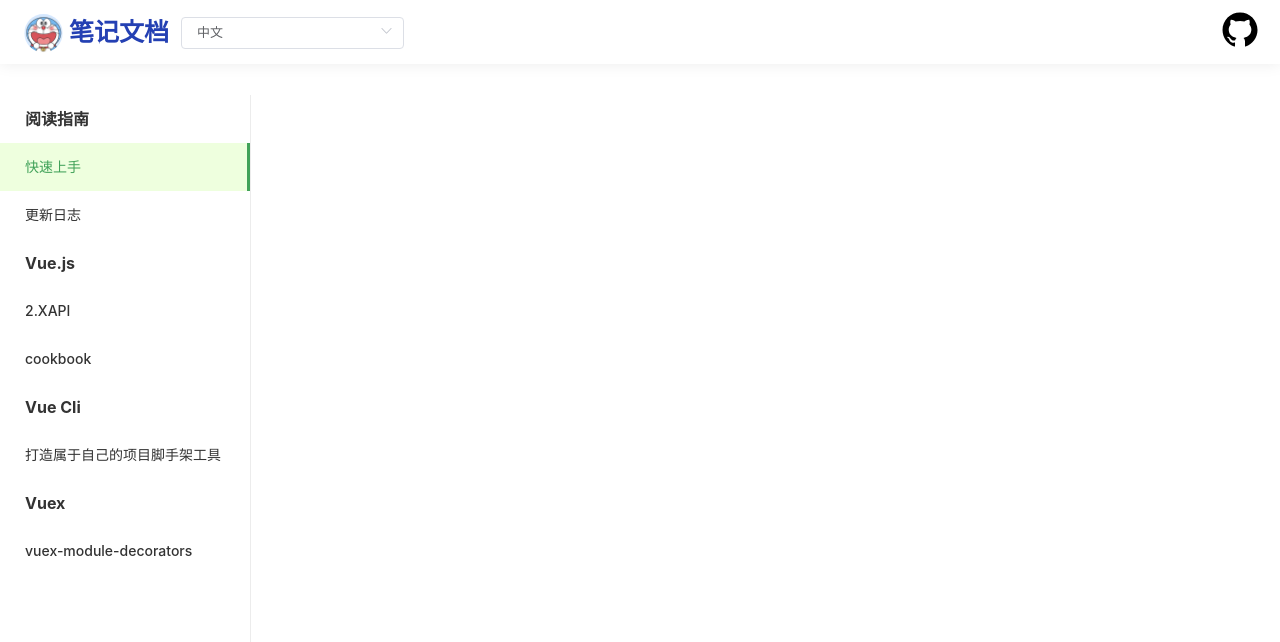
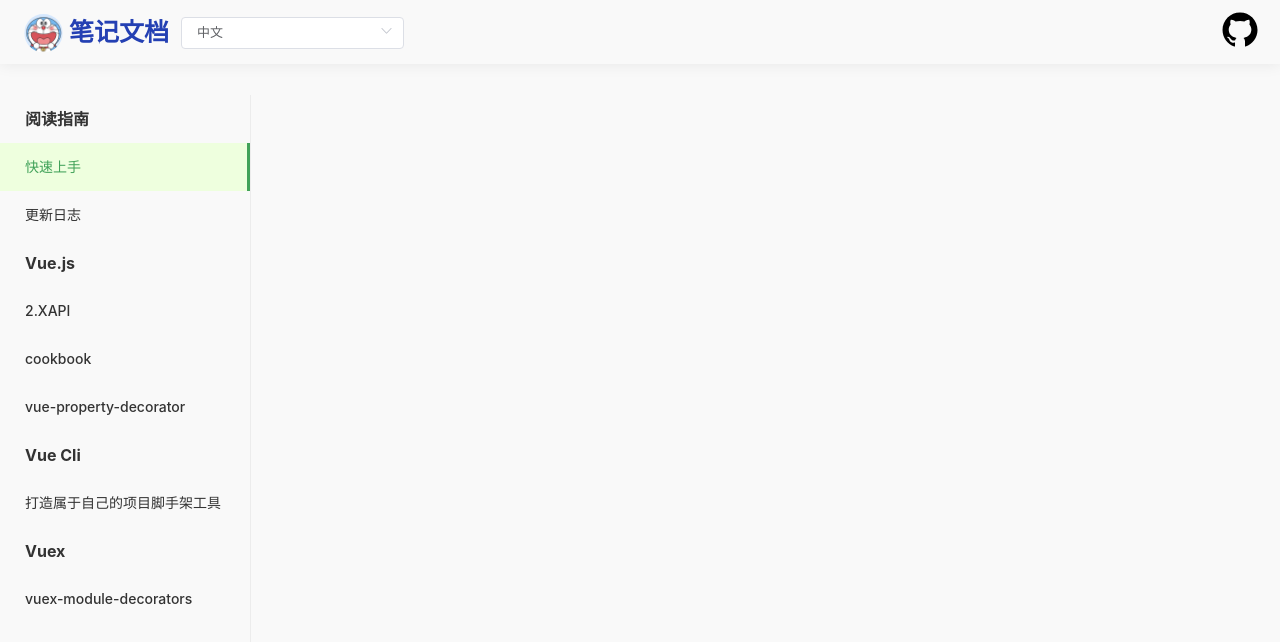
Before and after one commit to learn-docs/vue-docs, a Vue app: page /#/ in a window 1280 px wide. Shown: the top 642 px of the page. Built offline with nearby package versions, Linux system fonts and the light colour scheme.

Commit message:
fix: site/App.vue && site/router/index.js && site/views/Home.vue && docs/vue-property-decorator.md

```diff
--- a/site/App.vue
+++ b/site/App.vue
@@ -58,13 +58,14 @@
 body {
   width: 100%;
   height: 100%;
-  color: #333333;
+  // color: #333333;
   font-size: 12px;
+  background-color: #f9f9f9;
 }
 
 ul,
 ol {
-  list-style: none;
+  // list-style: none;
 }
 
 a {
@@ -88,7 +89,7 @@
   min-width: 600px;
   color: #3f536e;
   font-size: 16px;
-  line-height: 1.5;
+  line-height: 2;
 
   > .tip,
   > .warning {
@@ -238,6 +239,6 @@
 }
 
 .hljs-comment {
-  color: #608b4e;
+  color: #608b4e !important;
 }
 </style>
--- a/site/router/index.js
+++ b/site/router/index.js
@@ -39,6 +39,11 @@
         component: () => import(/*vuecli*/ "../docs/vuex-module-decorators.md")
       },
       {
+        path: "/vue-property-decorator",
+        name: "vue-property-decorator",
+        component: () => import(/*vuecli*/ "../docs/vue-property-decorator.md")
+      },
+      {
         path: "/component/button",
         name: "component-button",
         component: () => import("../../src/button/index.md")
--- a/site/views/Home.vue
+++ b/site/views/Home.vue
@@ -30,6 +30,9 @@
       </router-link>
       <router-link class="home--left-link" to="/cookbook">
         cookbook
+      </router-link>
+      <router-link class="home--left-link" to="/vue-property-decorator">
+        vue-property-decorator
       </router-link>
       <div class="home--left-title">Vue Cli</div>
       <router-link class="home--left-link" to="/vuecli">
@@ -85,12 +88,13 @@
     width: 100%;
     height: 64px;
     line-height: 64px;
-    background-color: #fff;
+    // background-color: #fff;
     box-sizing: border-box;
     transition: all 0.3s ease;
     box-shadow: 0 0 15px 0 rgba(0, 0, 0, 0.08);
     display: flex;
     align-content: center;
+    background-color: #f9f9f9 !important;
     .home--header-logo {
       float: left;
       padding-left: 25px;
@@ -151,8 +155,9 @@
     font-size: 14px;
     margin: 30px 0;
     color: #3f536e;
-    background: #fff;
+    // background: #fff;
     border-right: 1px solid #ececec;
+    background-color: #f9f9f9 !important;
     .home--left-title {
       font-size: 16px;
       color: #333;
```
Also changed, not shown: 1 other file (tests, documents, lock files or other folders).
